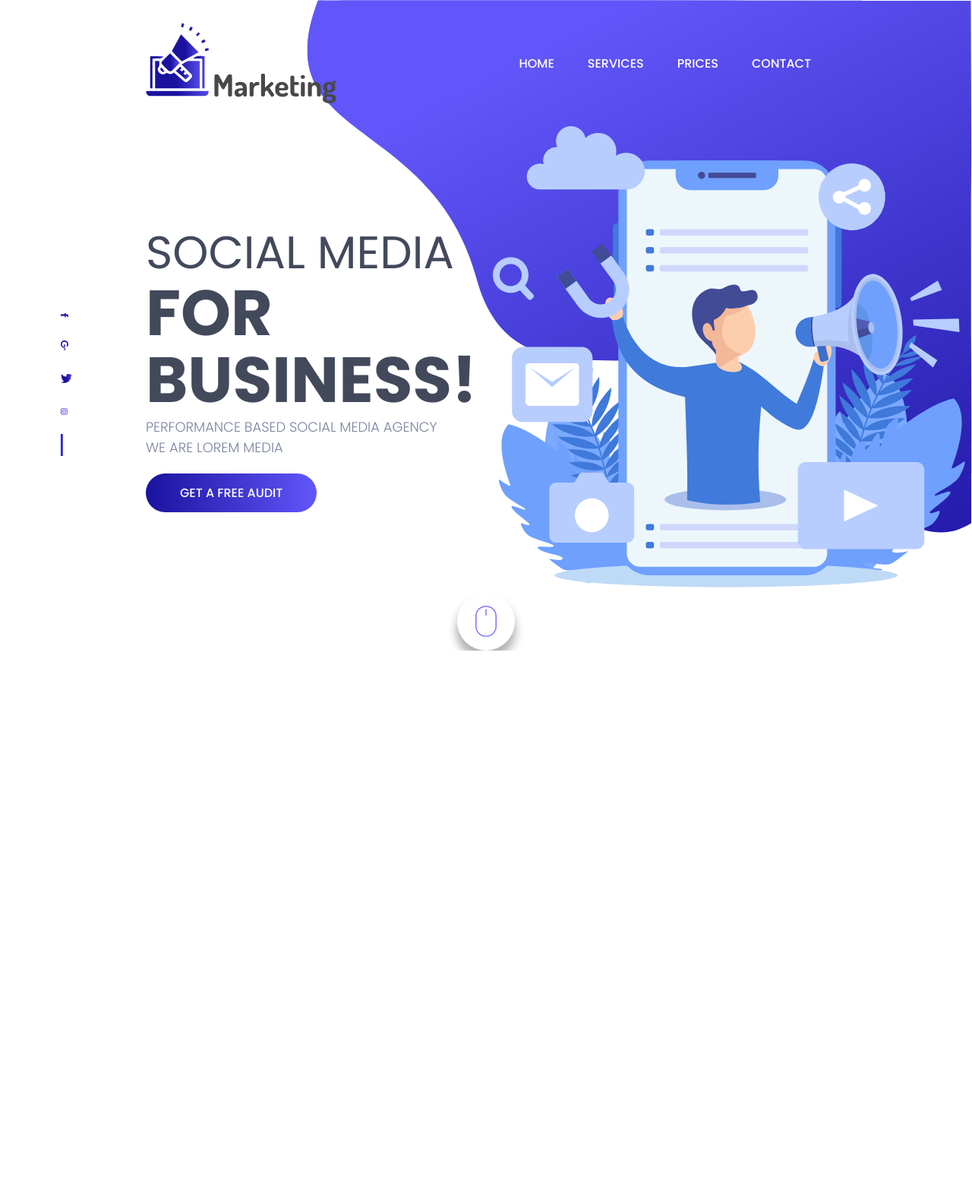
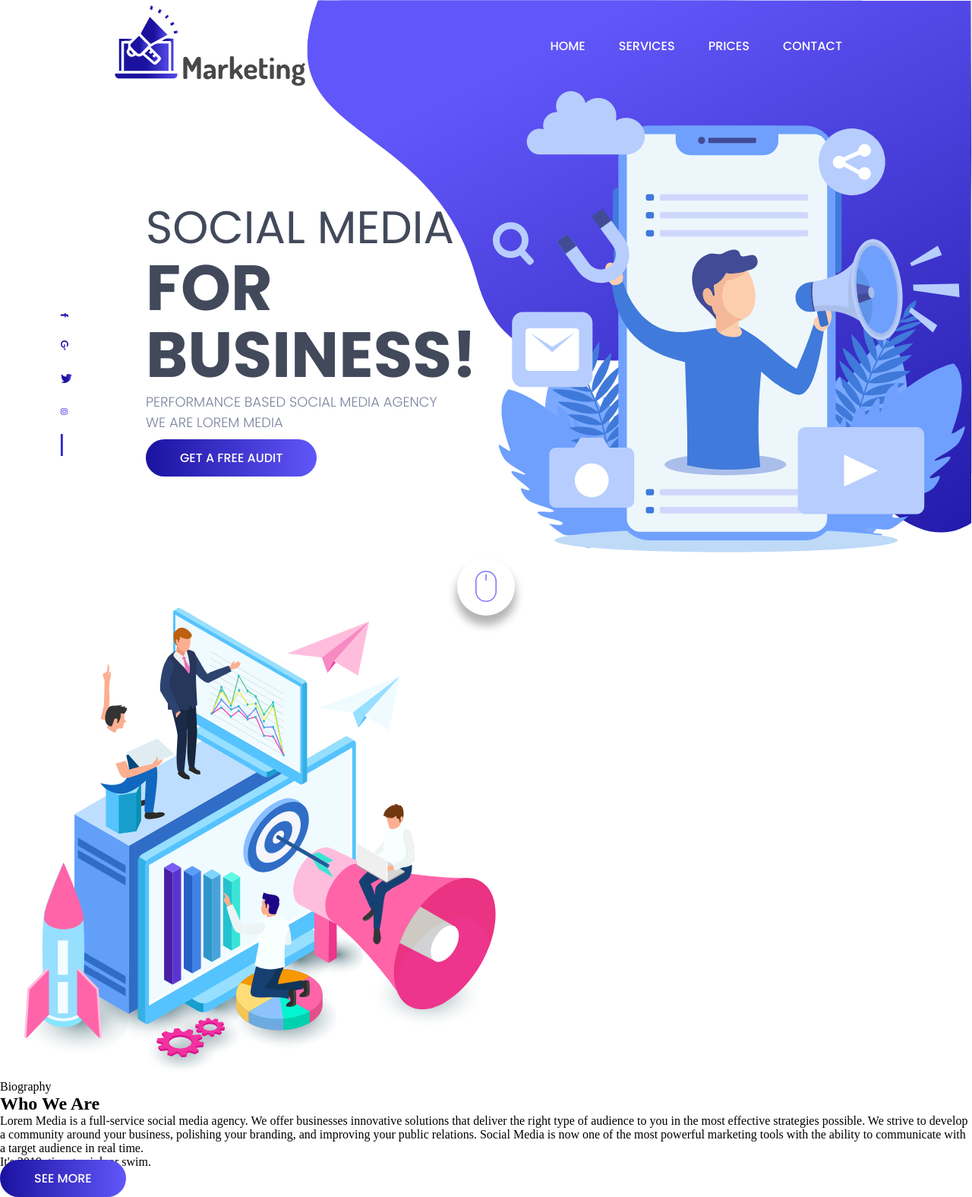
Before and after one commit to warsamefarah/projet-sass-gulp, a website: page index.html in a window 1280 px wide. Shown: the whole page at 76% size. Before the commit the page ends 856 px from the top, so only its background shows below. Drawn offline with Linux system fonts and the light colour scheme.

Commit message:
Updated SCSS

```diff
--- a/index.html
+++ b/index.html
@@ -5,7 +5,7 @@
     <meta name="viewport" content="width=device-width, initial-scale=1.0">
     <title>Social Media for Business</title>
     <link rel="preconnect" href="https://fonts.gstatic.com">
-<link href="https://fonts.googleapis.com/css2?family=Dosis:wght@700&family=Lato:wght@300;400;700&family=Poppins:wght@300;400;500;700&display=swap" rel="stylesheet">
+<link href="https://fonts.googleapis.com/css2?family=Dosis:wght@700&family=Lato:wght@300;400;700&family=Poppins:wght@300;400;500;600;700&display=swap" rel="stylesheet">
     <link rel="stylesheet" href="css/import.css">
 </head>
 <body>
@@ -34,12 +34,11 @@
                     <li><img src="assets/picto/instagram.svg" alt="Instagram"></li>
                 </ul>
             </div>
-            <div class="content">
+            <section class="content1">
                 <article>
                     <h1>Social Media <br></h1>
                     <p>Performance based social media agency <br>We are lorem media</p>
-                    <!-- <a href="#" title="#" class="cta">Get a free audit</a> -->
-                    <button class="cta">Get a free audit</button>
+                    <a href="#" title="#" class="cta">Get a free audit</a>
                 </article>
                 <aside>
                     <picture>
@@ -47,9 +46,28 @@
                     </picture>
                 </aside>
                 <div id="mouse"></div>
-            </div>
+            </section>
         </section>
-        <section></section>
+        <section class="secondSec">
+            <section class="content2">
+                <aside>
+                    <picture>
+                        <img src="assets/img/we-are.png" alt="Who we are">
+                    </picture>
+                </aside>
+                <article>
+                    <p>Biography</p>
+                    <h2>Who We Are</h2>
+                    <p>
+                        Lorem Media is a full-service social media agency. We offer businesses innovative solutions that deliver the right type of audience to you in the most effective strategies possible. We strive to develop a community around your business, polishing your branding, and improving your public relations.
+                        Social Media is now one of the most powerful marketing tools with the ability to communicate with a target audience in real time.<br>
+
+                        It's 2019: time to sink or swim.
+                    </p>
+                    <a href="#" title="#" class="cta">See more</a>
+                </article>
+            </section>
+        </section>
         <section></section>
         <section></section>
         <section></section>
--- a/sass/components/_header.scss
+++ b/sass/components/_header.scss
@@ -1,9 +1,9 @@
 header {
     display: $flex;
-    justify-content: $justify;
-    align-items: $align;
-    padding: 30px 10%;
-    width: 90%;
+    justify-content: $around;
+    align-items: $center;
+    height: 15vh;
+    width: 100%;
     margin: auto;
 
     .logo {
--- a/sass/components/_home.scss
+++ b/sass/components/_home.scss
@@ -1,39 +1,3 @@
-.firstSec {
-
-    height: $windowH;
-    width: $windowW;
-    font-family: $poppins;
-
-    .content {
-        display: $flex;
-        justify-content: space-around;
-        flex-wrap: wrap;
-        align-items: center;
-
-        article {
-            width: 50%;
-            // transform: scale(1.3);
-        }
-
-        aside {
-            width: 50%;
-            justify-content: space-around;
-        }
-    }
-
-    .bgimg-1{
-        position: $absolute;
-        top: 0;
-        right: 0;
-        z-index: -1;
-        rotate: 0.1deg;
-    }
-
-    p {
-        text-transform: $uppercase;
-        color: $lightgreyb;
-        font-weight: $light;
-        padding-bottom: 21px;
-        font-size: 1.12rem;
-    }
+body {
+    width: 100%;
 }
--- a/sass/components/_section1.scss
+++ b/sass/components/_section1.scss
@@ -1,12 +1,28 @@
 .firstSec{
+    height: $windowH;
+    width: 100%;
+    font-family: $poppins;
+
+    .content1 {
+        width: 100%;
+        display: $flex;
+        justify-content: space-around;
+        flex-wrap: wrap;
+        align-items: center;
+
         article {
             padding: $paddingXL;
+            width: 50%;
         }
 
         aside {
             display: flex;
             align-items: center;
+            justify-content: space-around;
+            width: 50%;
         }
+    }
+
 
     .phone {
         width: 100%;
@@ -42,4 +58,20 @@
 
         }
     }
+
+    .bgimg-1{
+        position: $absolute;
+        top: 0;
+        right: 0;
+        z-index: -1;
+        rotate: 0.1deg;
     }
+
+    p {
+        text-transform: $uppercase;
+        color: $lightgreyb;
+        font-weight: $light;
+        padding-bottom: 21px;
+        font-size: 1.12rem;
+    }
+}
--- /dev/null
+++ b/sass/components/_section2.scss
@@ -0,0 +1,10 @@
+.secondSec {
+    width: 100%;
+    height: $windowH;
+
+    .content2 {
+        display: $flex;
+        justify-content: $around;
+        align-items: $center;
+    }
+}
--- a/sass/helpers/variables.scss
+++ b/sass/helpers/variables.scss
@@ -1,9 +1,9 @@
-// FONT SETTINGS
 // FONTS
 $poppins: Poppins, sans-serif;
 $lato: Lato, sans-serif;
 $dosis: Dosis, sans-serif;
 $uppercase: uppercase;
+
 // WEIGHTS
 $light: 300;
 $reg: 400;
@@ -19,12 +19,12 @@ $gradblue: linear-gradient(to left, #6156F9, #1A129F);
 
 // DIMENSIONS
 $windowW: 100vw;
-$windowH: 70vh;
+$windowH: 85vh;
 
 // DISPLAY OPTIONS
 $flex: flex;
-$justify: space-between;
-$align: center;
+$around: space-around;
+$center: center;
 $inBl: inline-block;
 
 // POSITIONS
@@ -32,8 +32,8 @@ $absolute: absolute;
 $fixed: fixed;
 
 // PADDING
-$paddingHeader: 30px 10%;
+// $paddingHeader: 30px 10%;
 $paddingLi: 0 20px;
 $paddingXL: 20px 0 0 15%;
 $paddingCta: 13px 45px;
-$paddingMouse: 38px
+$paddingMouse: 38px;
```
Also changed, not shown: css/import.css. Lines whose indentation alone changed are shown as unchanged.
